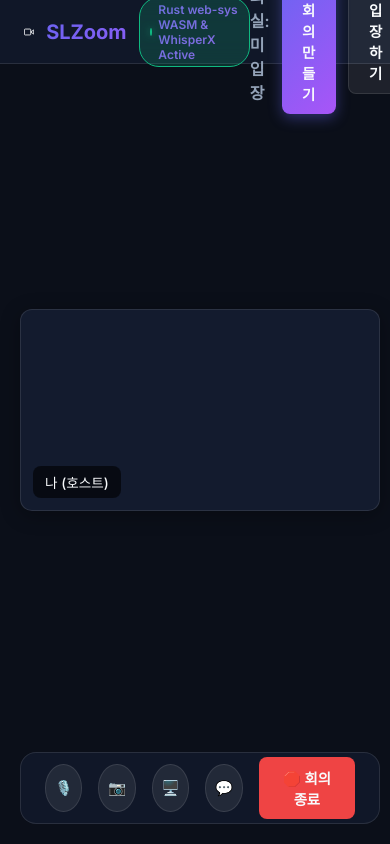
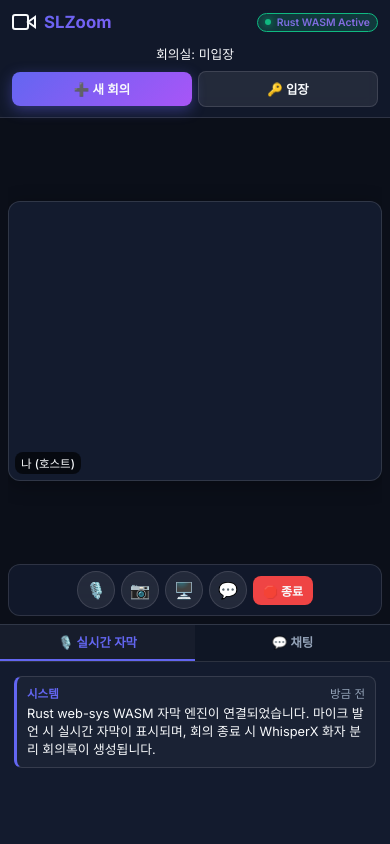
Before and after one commit to tomeido/steellife-zoom, a plain HTML site: page static/index.html in a window 390 px wide. Drawn offline with Linux system fonts and the light colour scheme; a script that the page names is missing.

Commit message:
style: Enhance mobile responsive UI/UX layout and sidebar controls

```diff
--- a/static/css/style.css
+++ b/static/css/style.css
@@ -1,8 +1,8 @@
 :root {
   --bg-primary: #0b0f19;
   --bg-surface: #131b2e;
-  --bg-glass: rgba(19, 27, 46, 0.75);
-  --border-color: rgba(255, 255, 255, 0.1);
+  --bg-glass: rgba(19, 27, 46, 0.85);
+  --border-color: rgba(255, 255, 255, 0.12);
   --text-primary: #f8fafc;
   --text-secondary: #94a3b8;
   --accent-primary: #6366f1;
@@ -22,12 +22,14 @@
   margin: 0;
   padding: 0;
   font-family: 'Inter', system-ui, -apple-system, sans-serif;
+  -webkit-tap-highlight-color: transparent;
 }
 
 body {
   background-color: var(--bg-primary);
   color: var(--text-primary);
   height: 100vh;
+  height: 100dvh; /* Dynamic Viewport Height for Mobile Browsers */
   overflow: hidden;
   display: flex;
   flex-direction: column;
@@ -42,19 +44,21 @@ header {
   display: flex;
   align-items: center;
   justify-content: space-between;
-  padding: 0 24px;
+  padding: 0 20px;
   z-index: 100;
+  flex-shrink: 0;
 }
 
 .logo {
   display: flex;
   align-items: center;
-  gap: 12px;
-  font-size: 1.25rem;
+  gap: 10px;
+  font-size: 1.2rem;
   font-weight: 700;
   background: var(--accent-gradient);
   -webkit-background-clip: text;
   -webkit-text-fill-color: transparent;
+  white-space: nowrap;
 }
 
 .badge-live {
@@ -63,17 +67,18 @@ header {
   border: 1px solid var(--success);
   padding: 4px 10px;
   border-radius: 20px;
-  font-size: 0.75rem;
+  font-size: 0.72rem;
   font-weight: 600;
   display: inline-flex;
   align-items: center;
   gap: 6px;
+  white-space: nowrap;
 }
 
 .badge-live::before {
   content: '';
-  width: 8px;
-  height: 8px;
+  width: 6px;
+  height: 6px;
   background-color: var(--success);
   border-radius: 50%;
   box-shadow: 0 0 8px var(--success);
@@ -82,7 +87,7 @@ header {
 .nav-actions {
   display: flex;
   align-items: center;
-  gap: 12px;
+  gap: 8px;
 }
 
 /* Main Workspace */
@@ -90,6 +95,7 @@ header {
   flex: 1;
   display: flex;
   overflow: hidden;
+  position: relative;
 }
 
 /* Video Stage */
@@ -97,18 +103,20 @@ header {
   flex: 1;
   display: flex;
   flex-direction: column;
-  padding: 20px;
-  gap: 16px;
+  padding: 16px;
+  gap: 12px;
   position: relative;
+  overflow: hidden;
 }
 
 .video-grid {
   flex: 1;
   display: grid;
-  grid-template-columns: repeat(auto-fit, minmax(360px, 1fr));
-  gap: 16px;
+  grid-template-columns: repeat(auto-fit, minmax(280px, 1fr));
+  gap: 12px;
   align-content: center;
   justify-content: center;
+  overflow-y: auto;
 }
 
 .video-tile {
@@ -138,22 +146,26 @@ header {
 
 .video-tile .speaker-tag {
   position: absolute;
-  bottom: 12px;
-  left: 12px;
-  background: rgba(0, 0, 0, 0.6);
+  bottom: 10px;
+  left: 10px;
+  background: rgba(0, 0, 0, 0.65);
   backdrop-filter: blur(8px);
-  padding: 6px 12px;
+  padding: 5px 10px;
   border-radius: var(--radius-sm);
-  font-size: 0.85rem;
+  font-size: 0.8rem;
   font-weight: 500;
   display: flex;
   align-items: center;
-  gap: 8px;
+  gap: 6px;
+  max-width: calc(100% - 20px);
+  white-space: nowrap;
+  overflow: hidden;
+  text-overflow: ellipsis;
 }
 
 /* Control Bar */
 .control-bar {
-  height: 72px;
+  height: 64px;
   background: var(--bg-glass);
   backdrop-filter: blur(16px);
   border: 1px solid var(--border-color);
@@ -161,28 +173,34 @@ header {
   display: flex;
   align-items: center;
   justify-content: center;
-  gap: 16px;
-  padding: 0 24px;
+  gap: 12px;
+  padding: 0 16px;
+  flex-shrink: 0;
 }
 
 .btn {
   background: rgba(255, 255, 255, 0.08);
   color: var(--text-primary);
   border: 1px solid var(--border-color);
-  padding: 10px 18px;
+  padding: 9px 16px;
   border-radius: var(--radius-sm);
   font-weight: 600;
-  font-size: 0.9rem;
+  font-size: 0.85rem;
   cursor: pointer;
-  display: flex;
+  display: inline-flex;
   align-items: center;
-  gap: 8px;
+  justify-content: center;
+  gap: 6px;
   transition: all 0.2s ease;
+  white-space: nowrap;
 }
 
 .btn:hover {
   background: rgba(255, 255, 255, 0.15);
-  transform: translateY(-1px);
+}
+
+.btn:active {
+  transform: scale(0.97);
 }
 
 .btn-primary {
@@ -202,67 +220,74 @@ header {
 }
 
 .btn-icon {
-  width: 48px;
-  height: 48px;
+  width: 44px;
+  height: 44px;
   border-radius: 50%;
   padding: 0;
   justify-content: center;
+  flex-shrink: 0;
+  font-size: 1.1rem;
 }
 
-/* Sidebar - XWhisper Transcripts & Chat */
+/* Sidebar - WASM Transcripts & Chat */
 .sidebar {
-  width: 380px;
+  width: 360px;
   background: var(--bg-surface);
   border-left: 1px solid var(--border-color);
   display: flex;
   flex-direction: column;
+  transition: all 0.3s ease;
 }
 
 .sidebar-tabs {
   display: flex;
   border-bottom: 1px solid var(--border-color);
+  background: rgba(0, 0, 0, 0.2);
 }
 
 .tab-btn {
   flex: 1;
-  padding: 14px;
+  padding: 12px 8px;
   background: none;
   border: none;
   color: var(--text-secondary);
   font-weight: 600;
+  font-size: 0.85rem;
   cursor: pointer;
   border-bottom: 2px solid transparent;
   transition: all 0.2s ease;
+  white-space: nowrap;
 }
 
 .tab-btn.active {
   color: var(--accent-primary);
   border-bottom-color: var(--accent-primary);
+  background: rgba(255, 255, 255, 0.03);
 }
 
 .tab-content {
   flex: 1;
   overflow-y: auto;
-  padding: 16px;
+  padding: 14px;
   display: flex;
   flex-direction: column;
-  gap: 12px;
+  gap: 10px;
 }
 
 .transcript-card {
   background: rgba(255, 255, 255, 0.03);
   border: 1px solid var(--border-color);
   border-radius: var(--radius-sm);
-  padding: 12px;
+  padding: 10px 12px;
   display: flex;
   flex-direction: column;
-  gap: 6px;
+  gap: 4px;
 }
 
 .transcript-header {
   display: flex;
   justify-content: space-between;
-  font-size: 0.75rem;
+  font-size: 0.72rem;
   color: var(--text-secondary);
 }
 
@@ -272,8 +297,9 @@ header {
 }
 
 .transcript-body {
-  font-size: 0.9rem;
+  font-size: 0.85rem;
   line-height: 1.4;
+  word-break: break-word;
 }
 
 /* Modal */
@@ -283,12 +309,13 @@ header {
   left: 0;
   right: 0;
   bottom: 0;
-  background: rgba(0, 0, 0, 0.75);
+  background: rgba(0, 0, 0, 0.8);
   backdrop-filter: blur(8px);
   display: flex;
   align-items: center;
   justify-content: center;
   z-index: 1000;
+  padding: 16px;
 }
 
 .modal-content {
@@ -296,8 +323,8 @@ header {
   border: 1px solid var(--border-color);
   border-radius: var(--radius-lg);
   width: 680px;
-  max-width: 90vw;
-  max-height: 85vh;
+  max-width: 100%;
+  max-height: 90vh;
   display: flex;
   flex-direction: column;
   box-shadow: var(--shadow-glow);
@@ -305,7 +332,7 @@ header {
 }
 
 .modal-header {
-  padding: 20px 24px;
+  padding: 16px 20px;
   border-bottom: 1px solid var(--border-color);
   display: flex;
   align-items: center;
@@ -313,35 +340,177 @@ header {
 }
 
 .modal-body {
-  padding: 24px;
+  padding: 20px;
   overflow-y: auto;
   flex: 1;
   display: flex;
   flex-direction: column;
-  gap: 16px;
+  gap: 14px;
 }
 
 .modal-footer {
-  padding: 16px 24px;
+  padding: 14px 20px;
   border-top: 1px solid var(--border-color);
   display: flex;
   justify-content: flex-end;
-  gap: 12px;
+  gap: 10px;
 }
 
 .minutes-section {
   background: rgba(255, 255, 255, 0.03);
   border-radius: var(--radius-sm);
-  padding: 16px;
+  padding: 14px;
   border: 1px solid var(--border-color);
 }
 
 .minutes-section h4 {
   color: var(--accent-primary);
-  margin-bottom: 8px;
-  font-size: 1rem;
+  margin-bottom: 6px;
+  font-size: 0.95rem;
 }
 
 .hidden {
   display: none !important;
 }
+
+/* ==========================================================================
+   📱 Mobile Responsive Layout (< 768px)
+   ========================================================================== */
+@media (max-width: 768px) {
+  header {
+    height: auto;
+    padding: 10px 12px;
+    flex-direction: column;
+    align-items: stretch;
+    gap: 8px;
+  }
+
+  .logo {
+    justify-content: space-between;
+    font-size: 1.05rem;
+    width: 100%;
+  }
+
+  .badge-live {
+    font-size: 0.65rem;
+    padding: 2px 7px;
+  }
+
+  .nav-actions {
+    display: grid;
+    grid-template-columns: repeat(2, 1fr);
+    gap: 6px;
+    width: 100%;
+  }
+
+  .nav-actions #room-code-display {
+    grid-column: span 2;
+    text-align: center;
+    font-size: 0.8rem;
+    padding: 2px 0;
+  }
+
+  .nav-actions .btn {
+    width: 100%;
+    padding: 8px;
+    font-size: 0.78rem;
+  }
+
+  .app-container {
+    flex-direction: column;
+  }
+
+  .video-stage {
+    padding: 8px;
+    gap: 8px;
+  }
+
+  .video-grid {
+    grid-template-columns: repeat(auto-fit, minmax(130px, 1fr));
+    gap: 8px;
+  }
+
+  .video-tile {
+    aspect-ratio: 4 / 3;
+  }
+
+  .video-tile .speaker-tag {
+    bottom: 6px;
+    left: 6px;
+    padding: 3px 6px;
+    font-size: 0.72rem;
+  }
+
+  .control-bar {
+    height: 52px;
+    padding: 0 10px;
+    gap: 6px;
+    border-radius: var(--radius-md);
+  }
+
+  .btn-icon {
+    width: 38px;
+    height: 38px;
+    font-size: 1rem;
+  }
+
+  .btn-danger {
+    padding: 6px 10px;
+    font-size: 0.75rem;
+  }
+
+  /* Mobile Sidebar: Bottom Panel */
+  .sidebar {
+    width: 100%;
+    height: 220px;
+    max-height: 35vh;
+    border-left: none;
+    border-top: 1px solid var(--border-color);
+  }
+
+  .sidebar.hidden-mobile {
+    display: none;
+  }
+
+  .tab-btn {
+    padding: 8px 4px;
+    font-size: 0.78rem;
+  }
+
+  .transcript-card {
+    padding: 8px 10px;
+  }
+
+  .transcript-body {
+    font-size: 0.8rem;
+  }
+
+  /* Modal Responsive */
+  .modal-content {
+    max-height: 92vh;
+    border-radius: var(--radius-md);
+  }
+
+  .modal-header {
+    padding: 12px 14px;
+  }
+
+  .modal-header h3 {
+    font-size: 0.92rem;
+  }
+
+  .modal-body {
+    padding: 14px;
+    gap: 10px;
+  }
+
+  .modal-footer {
+    padding: 10px 14px;
+    flex-direction: column;
+    gap: 6px;
+  }
+
+  .modal-footer .btn {
+    width: 100%;
+  }
+}
--- a/static/index.html
+++ b/static/index.html
@@ -2,7 +2,7 @@
 <html lang="ko">
 <head>
   <meta charset="UTF-8">
-  <meta name="viewport" content="width=device-width, initial-scale=1.0">
+  <meta name="viewport" content="width=device-width, initial-scale=1.0, maximum-scale=1.0, user-scalable=no">
   <title>SLZoom - Rust web-sys WASM & WhisperX AI 회의록</title>
   <link rel="stylesheet" href="/css/style.css">
   <link rel="preconnect" href="https://fonts.googleapis.com">
@@ -13,19 +13,21 @@
   <!-- Header -->
   <header>
     <div class="logo">
-      <svg width="28" height="28" viewBox="0 0 24 24" fill="none" stroke="currentColor" stroke-width="2">
-        <polygon points="23 7 16 12 23 17 23 7"></polygon>
-        <rect x="1" y="5" width="15" height="14" rx="2" ry="2"></rect>
-      </svg>
-      SLZoom
-      <span class="badge-live">Rust web-sys WASM & WhisperX Active</span>
+      <div style="display:flex; align-items:center; gap:8px;">
+        <svg width="24" height="24" viewBox="0 0 24 24" fill="none" stroke="currentColor" stroke-width="2">
+          <polygon points="23 7 16 12 23 17 23 7"></polygon>
+          <rect x="1" y="5" width="15" height="14" rx="2" ry="2"></rect>
+        </svg>
+        <span>SLZoom</span>
+      </div>
+      <span class="badge-live">Rust WASM Active</span>
     </div>
     <div class="nav-actions">
-      <span id="room-code-display" style="font-weight:600; color:var(--text-secondary);">회의실: 미입장</span>
+      <span id="room-code-display">회의실: 미입장</span>
       <button id="btn-copy-code" class="btn" style="display:none;">📋 ID 복사</button>
-      <button id="btn-new-room" class="btn btn-primary">➕ 새 회의 만들기</button>
-      <button id="btn-join-room" class="btn">🔑 입장하기</button>
-      <button id="btn-gen-minutes" class="btn btn-primary" style="display:none;">✨ 회의 종료 & WhisperX 회의록 생성</button>
+      <button id="btn-new-room" class="btn btn-primary">➕ 새 회의</button>
+      <button id="btn-join-room" class="btn">🔑 입장</button>
+      <button id="btn-gen-minutes" class="btn btn-primary" style="display:none;">✨ 회의 종료 & 회의록</button>
     </div>
   </header>
 
@@ -48,15 +50,15 @@
         <button id="btn-toggle-mic" class="btn btn-icon" title="마이크 On/Off">🎙️</button>
         <button id="btn-toggle-cam" class="btn btn-icon" title="카메라 On/Off">📷</button>
         <button id="btn-screen-share" class="btn btn-icon" title="화면 공유">🖥️</button>
-        <button id="btn-toggle-chat" class="btn btn-icon" title="자막/채팅 패널">💬</button>
-        <button id="btn-leave-room" class="btn btn-danger" title="회의 종료 & WhisperX 회의록">🛑 회의 종료</button>
+        <button id="btn-toggle-chat" class="btn btn-icon" title="자막/채팅 토글">💬</button>
+        <button id="btn-leave-room" class="btn btn-danger" title="회의 종료">🛑 종료</button>
       </div>
     </div>
 
     <!-- Sidebar: Rust WASM Live STT Captions & Chat -->
     <div id="sidebar" class="sidebar">
       <div class="sidebar-tabs">
-        <button id="tab-transcript" class="tab-btn active">🎙️ Rust WASM 실시간 자막</button>
+        <button id="tab-transcript" class="tab-btn active">🎙️ 실시간 자막</button>
         <button id="tab-chat" class="tab-btn">💬 채팅</button>
       </div>
 
@@ -67,16 +69,16 @@
             <span>방금 전</span>
           </div>
           <div class="transcript-body">
-            Rust web-sys WASM 음성 자막 엔진이 연결되었습니다. 마이크 발언 시 WASM을 통해 실시간 자막이 표시되며, 회의 종료 시 WhisperX 화자 분리 및 LLM 회의록이 생성됩니다.
+            Rust web-sys WASM 자막 엔진이 연결되었습니다. 마이크 발언 시 실시간 자막이 표시되며, 회의 종료 시 WhisperX 화자 분리 회의록이 생성됩니다.
           </div>
         </div>
       </div>
 
       <div id="panel-chat" class="tab-content hidden">
         <div id="chat-messages" style="flex:1; overflow-y:auto; display:flex; flex-direction:column; gap:8px;"></div>
-        <div style="display:flex; gap:8px; margin-top:8px;">
-          <input type="text" id="chat-input" placeholder="메시지 입력..." style="flex:1; padding:10px; background:rgba(255,255,255,0.05); border:1px solid var(--border-color); color:#fff; border-radius:6px;">
-          <button id="btn-send-chat" class="btn btn-primary">전송</button>
+        <div style="display:flex; gap:6px; margin-top:6px;">
+          <input type="text" id="chat-input" placeholder="메시지 입력..." style="flex:1; padding:8px 10px; background:rgba(255,255,255,0.05); border:1px solid var(--border-color); color:#fff; border-radius:6px; font-size:0.85rem;">
+          <button id="btn-send-chat" class="btn btn-primary" style="padding:8px 12px; font-size:0.85rem;">전송</button>
         </div>
       </div>
     </div>
@@ -104,7 +106,7 @@
         </div>
       </div>
       <div class="modal-footer">
-        <button id="btn-download-md" class="btn btn-primary">📥 .md 회의록 파일 다운로드</button>
+        <button id="btn-download-md" class="btn btn-primary">📥 .md 회의록 다운로드</button>
         <button id="btn-close-modal-footer" class="btn">닫기</button>
       </div>
     </div>
```
Also changed, not shown: static/js/app.js (+9 -0 lines).
